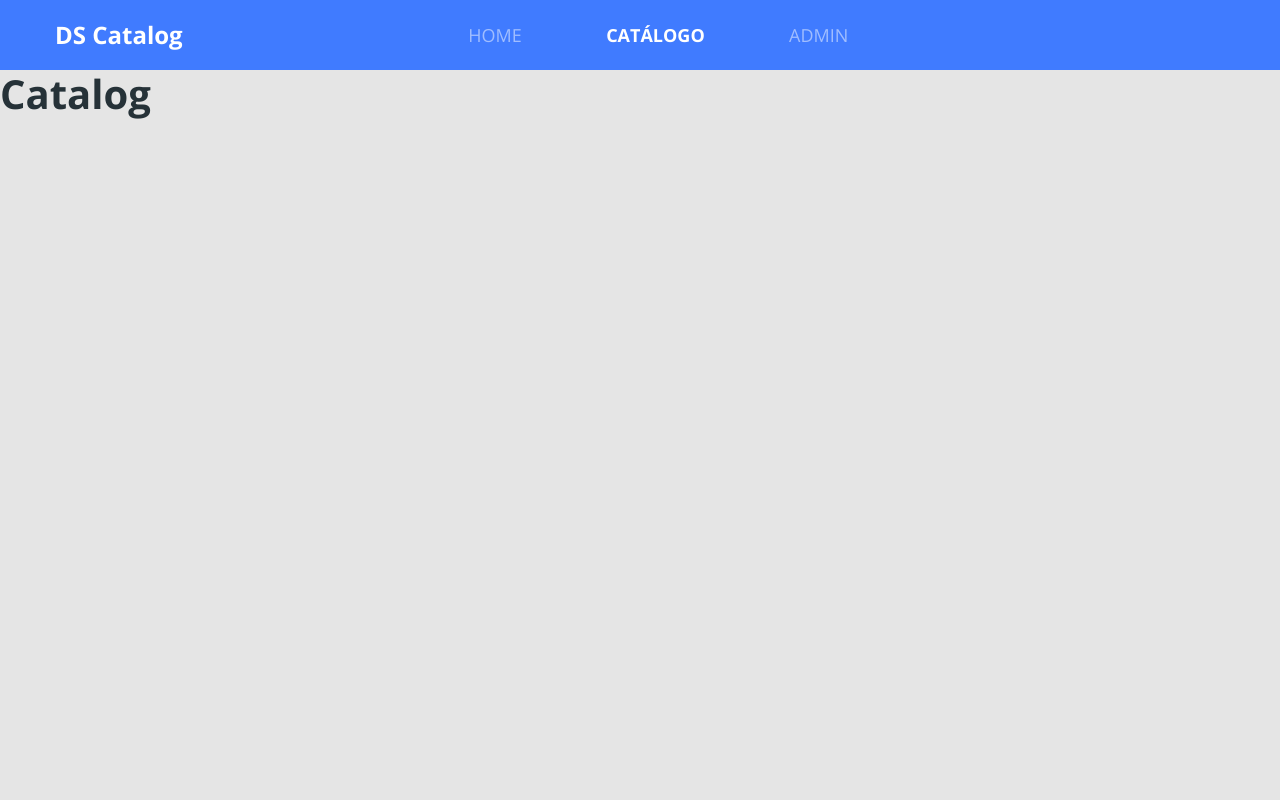
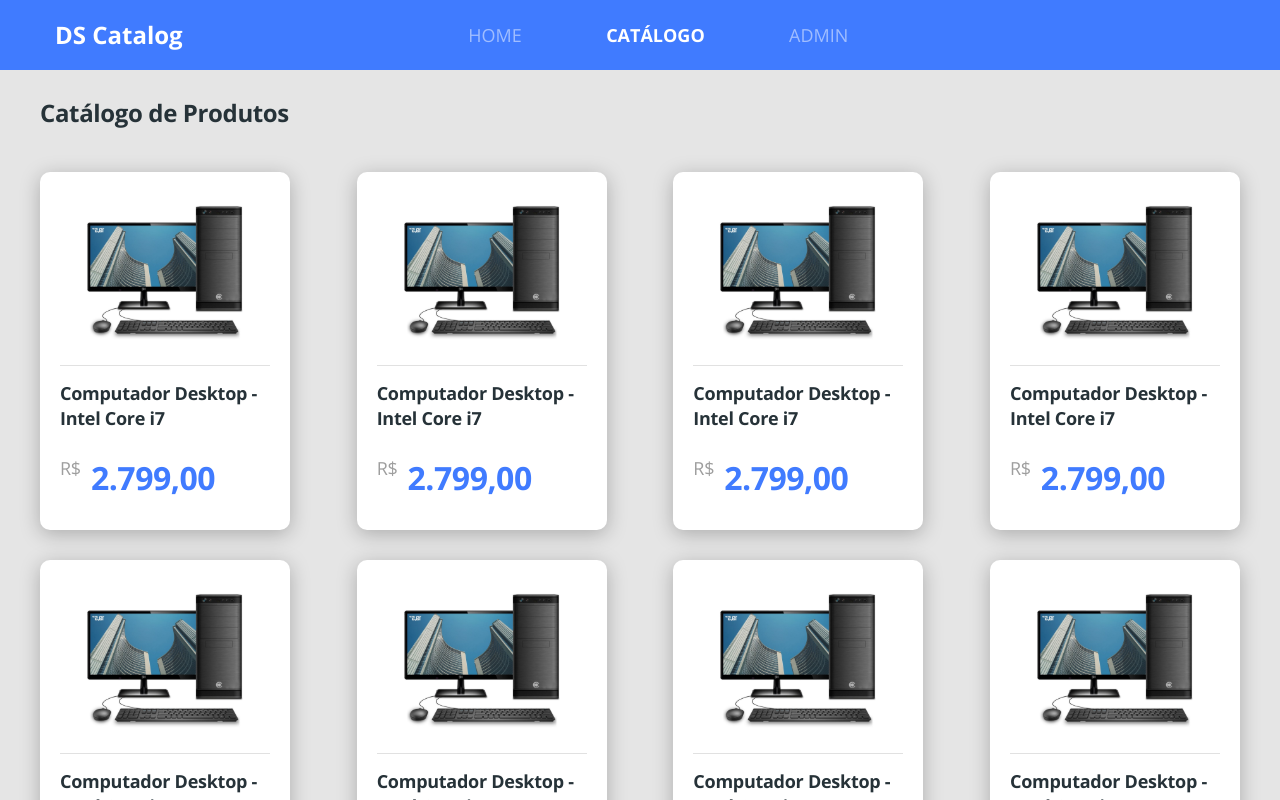
Before and after one commit to acsonov/dscatalog-bootcamp-devsuperior, a React (Create React App) app in the folder front-web/: page /catalog in a window 1280 px wide. Shown: the top 800 px of the page. Built offline with nearby package versions, Linux system fonts and the light colour scheme.

Commit message:
Finish product listing layout

```diff
--- a/front-web/src/App.scss
+++ b/front-web/src/App.scss
@@ -21,3 +21,19 @@
     color : unset;
   }
 }
+.border-radius-10{
+  border-radius: 10px;
+}
+.border-radius-20{
+  border-radius: 20px;
+}
+
+
+
+.card-base{
+
+  background: #FFFFFF;
+  box-shadow: 0px 4px 20px rgba(0, 0, 0, 0.25);
+
+
+}
--- /dev/null
+++ b/front-web/src/pages/Catalog/components/ProductCard/index.tsx
@@ -0,0 +1,22 @@
+import React from 'react';
+import './styles.scss';
+import {ReactComponent as ProductImage} from '../../../../core/assets/images/product.svg';
+
+const ProductCard = () => (
+<div className = "card-base border-radius-10 product-card">
+    <ProductImage />
+    <div className = "product-info">
+        <h6 className = "product-name">
+        Computador Desktop - Intel Core i7
+        </h6>
+        <div className = "product-price-container">
+            <span className = "product-currency">R$</span>
+            <h3 className = "product-price">2.799,00</h3>
+
+        </div>
+    </div>
+</div>
+
+);
+
+export default ProductCard;
--- /dev/null
+++ b/front-web/src/pages/Catalog/components/ProductCard/styles.scss
@@ -0,0 +1,37 @@
+.product-card{
+    padding: 20px 20px 30px 20px;
+    text-align: center;
+
+}
+.product-info {
+    border-top: 1px solid #E1E1E1;
+    text-align: left;
+    padding-top: 15px;
+    margin-top: 15px;
+}
+
+.product-name{
+    font-size: 18px;
+    line-height: 25px;
+    letter-spacing: -0.015em;
+}
+
+.product-price-container{
+    margin-top: 25px;
+    display: flex ;
+}
+
+.product-currency {
+    font-size: 18px;
+    line-height: 25px;
+    letter-spacing: -0.015em;
+    color: #9E9E9E;
+}
+.product-price{
+    font-size: 32px;
+    line-height: 44px;
+    letter-spacing: -0.015em;
+    color: #407BFF;
+    margin-left: 10px;
+
+}
--- a/front-web/src/pages/Catalog/index.tsx
+++ b/front-web/src/pages/Catalog/index.tsx
@@ -1,8 +1,25 @@
 import React from 'react';
+import ProductCard from './components/ProductCard';
+import './styles.scss';
+
 
 const Catalog =() =>(
-<div>
-    <h1>Catalog</h1>
+<div className = "catalog-container">
+    <h1 className = "catalog-title">Catálogo de Produtos</h1>
+    <div className = "catalog-products">
+        <ProductCard />
+        <ProductCard />
+        <ProductCard />
+        <ProductCard />
+        <ProductCard />
+        <ProductCard />
+        <ProductCard />
+        <ProductCard />
+        <ProductCard />
+        <ProductCard />
+        <ProductCard />
+        <ProductCard />
+    </div>
 </div>
 
 );
--- /dev/null
+++ b/front-web/src/pages/Catalog/styles.scss
@@ -0,0 +1,20 @@
+.catalog-container {
+    margin-top: 26px;
+    padding-left: 40px;
+    padding-right: 40px;
+
+}
+
+.catalog-title {
+    font-size: 24px;
+    line-height: 33px;
+    letter-spacing: -0.015em;
+}
+
+.catalog-products {
+    margin-top: 43px;
+    display: grid;
+    grid-template-columns: repeat(auto-fill, 250px);
+    grid-gap: 30px 30px;
+    justify-content: space-between;
+}
--- a/front-web/src/pages/Home/index.tsx
+++ b/front-web/src/pages/Home/index.tsx
@@ -7,7 +7,7 @@
 
 const Home =() =>(
 <div className = "home-container">
-   <div className=" row home-content">
+   <div className=" row home-content card-base border-radius-20">
       <div className = "col-6">
       <h1 className = "text-title">
             Conheça o melhor <br /> Catálogo de produtos
--- a/front-web/src/pages/Home/styles.scss
+++ b/front-web/src/pages/Home/styles.scss
@@ -6,9 +6,7 @@
 
 }
 .home-content {
-    background-color: #FFF;
-    box-shadow: 0px 4px 20px rgba(0, 0, 0, 0.25);
-border-radius: 20px;
+
     padding-top: 155px;
     padding-left: 100px;
     padding-bottom: 150px;
```
Also changed, not shown: front-web/src/core/assets/images/product.svg (added), 1 other file (tests, documents, lock files or other folders).
